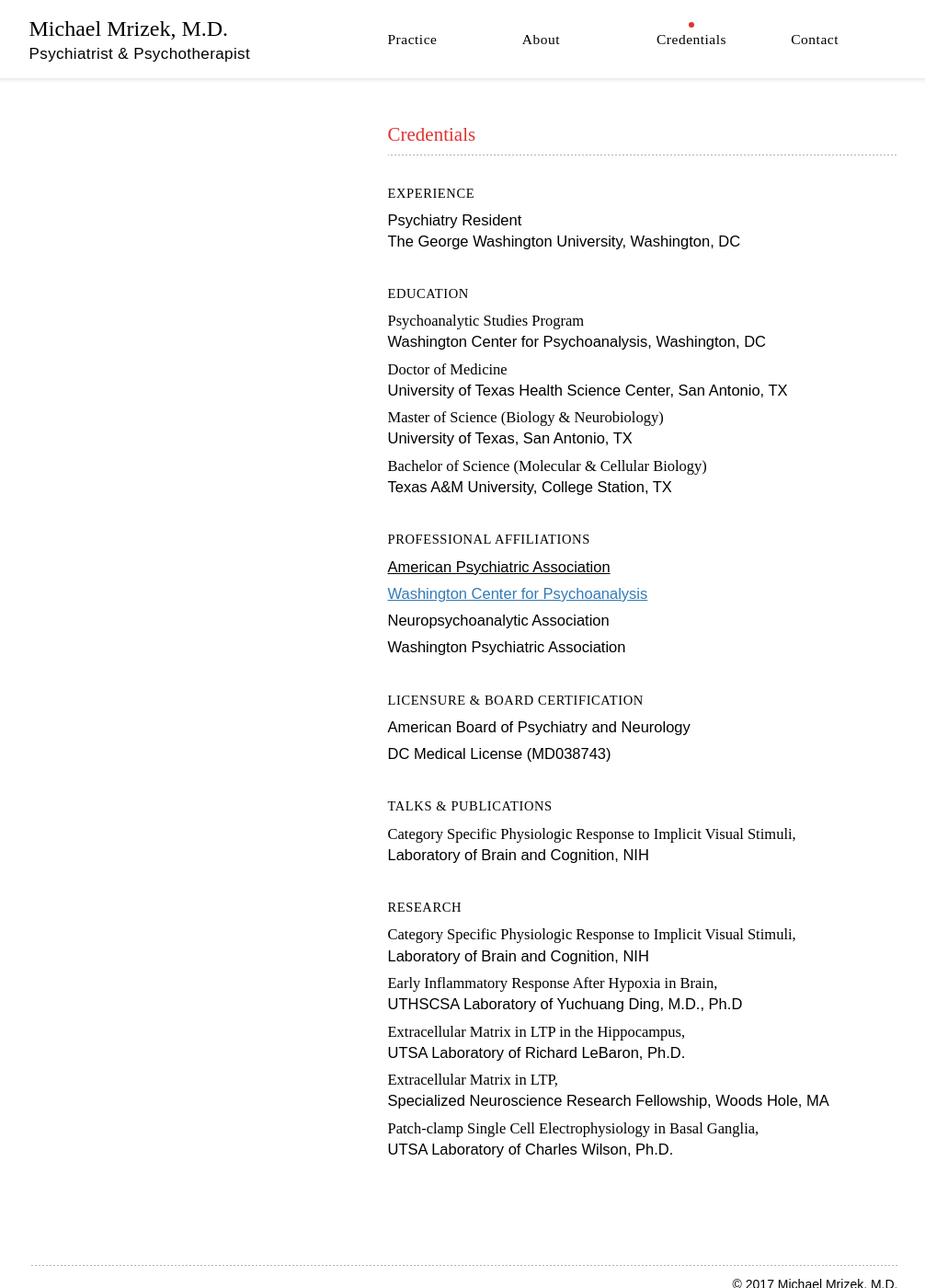
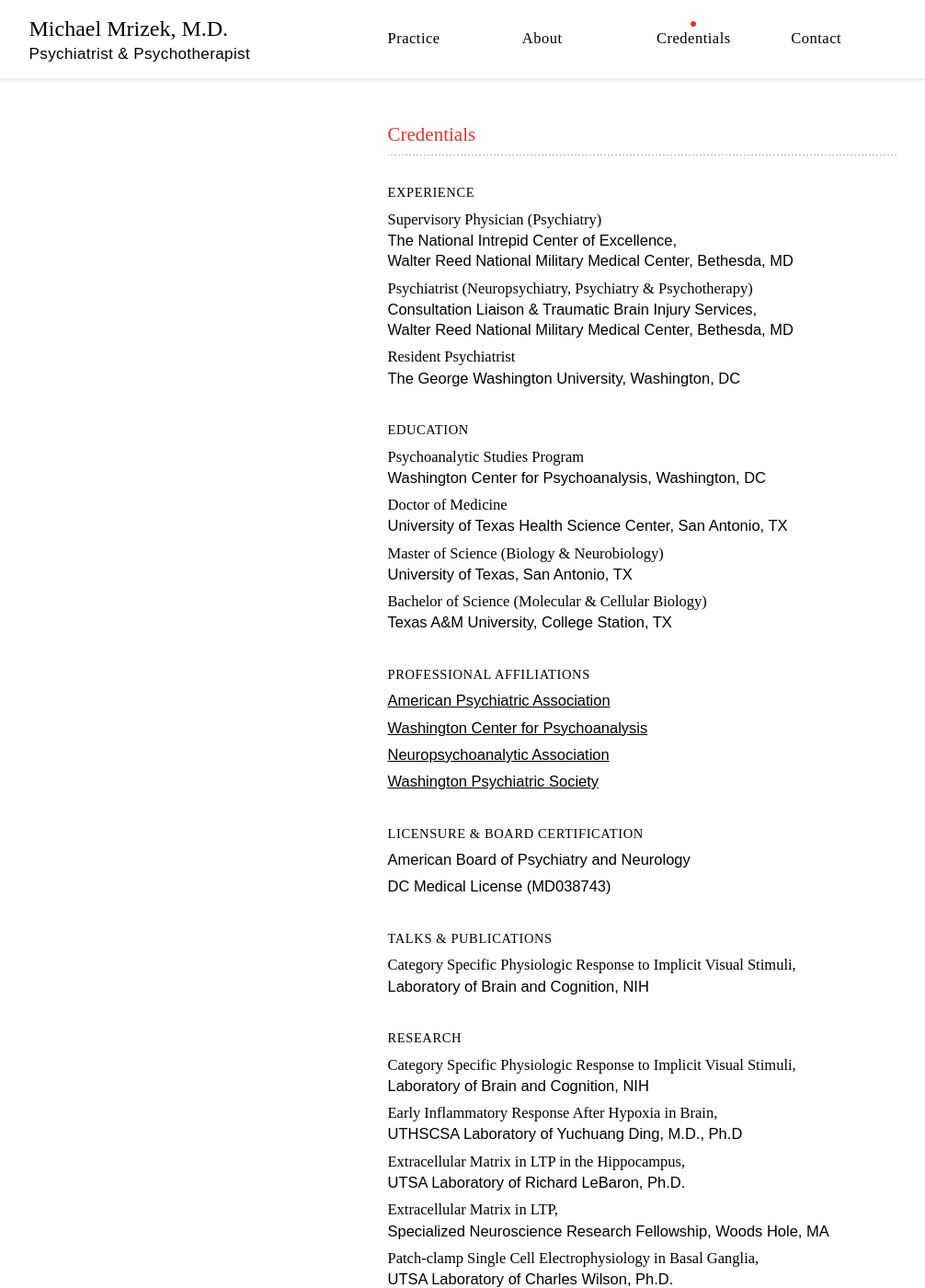
Before and after one commit to carolineportugal/michaelmrizekmd, a Jekyll site: the page built from credentials/index.html, in a window 1280 px wide and 1400 px high. Shown: the whole window at 92% size, without its empty margins (136-1142 px from the left). Built offline with Jekyll 4.4.1, drawn with Linux system fonts in a browser that asks for light colours; nearby versions of some CDN libraries; some web fonts are replaced.

Commit message:
additions to credentials

```diff
--- a/_sass/_typography.scss
+++ b/_sass/_typography.scss
@@ -4,10 +4,6 @@ h3{
   @include begum-bold();
   margin:0;
   font-size:21px;
-}
-
-h4{
-
 }
 
 p{
@@ -18,13 +14,13 @@ p{
 }
 
 ul{
-  @include begum-bold();
-  font-size:16.5px;
-  line-height: 1.35;
   margin-bottom:3.5rem;
 
   li{
+    font-size:16.5px;
+    line-height: 1.35;
     @include caravel-regular();
     margin-top:.7rem;
   }
+
 }
--- a/credentials/index.html
+++ b/credentials/index.html
@@ -18,33 +18,35 @@ title: Credentials
             <div class="divider"></div>
           </div>
           <ul><span class="title-two">Experience</span>
-            <li>Psychiatry Resident<br> The George Washington University, Washington, DC </li>
+            <li><span class="item-italic">Supervisory Physician (Psychiatry)</span><br>The National Intrepid Center of Excellence,<br>Walter Reed National Military Medical Center, Bethesda, MD</li>
+            <li><span class="item-italic">Psychiatrist (Neuropsychiatry, Psychiatry & Psychotherapy)</span><br>Consultation Liaison & Traumatic Brain Injury Services,<br>Walter Reed National Military Medical Center, Bethesda, MD</li>
+            <li><span class="item-italic">Resident Psychiatrist</span><br>The George Washington University, Washington, DC</li>
           </ul>
           <ul><span class="title-two">Education</span>
-            <li><span class="item-bold-italic">Psychoanalytic Studies Program</span><br>Washington Center for Psychoanalysis, Washington, DC</li>
-            <li><span class="item-bold-italic">Doctor of Medicine</span><br>University of Texas Health Science Center, San Antonio, TX</li>
-            <li><span class="item-bold-italic">Master of Science (Biology & Neurobiology)</span><br>University of Texas, San Antonio, TX</li>
-            <li><span class="item-bold-italic">Bachelor of Science (Molecular & Cellular Biology)</span><br>Texas A&M University, College Station, TX</li>
+            <li><span class="item-italic">Psychoanalytic Studies Program</span><br>Washington Center for Psychoanalysis, Washington, DC</li>
+            <li><span class="item-italic">Doctor of Medicine</span><br>University of Texas Health Science Center, San Antonio, TX</li>
+            <li><span class="item-italic">Master of Science (Biology & Neurobiology)</span><br>University of Texas, San Antonio, TX</li>
+            <li><span class="item-italic">Bachelor of Science (Molecular & Cellular Biology)</span><br>Texas A&M University, College Station, TX</li>
           </ul>
           <ul><span class="title-two">Professional Affiliations</span>
-            <li><a href="#">American Psychiatric Association</a></li>
-            <a href=""><li>Washington Center for Psychoanalysis</li></a>
-            <li>Neuropsychoanalytic Association</li>
-            <li>Washington Psychiatric Association</li>
+            <li><a href="https://www.psychiatry.org/" target="_blank">American Psychiatric Association</a></li>
+            <li><a href="http://www.wcpweb.org/" target="_blank">Washington Center for Psychoanalysis</a></li>
+            <li><a href="https://npsa-association.org/" target="_blank">Neuropsychoanalytic Association</a></li>
+            <li><a href="http://www.dcpsych.org/" target="_blank">Washington Psychiatric Society</a></li>
           </ul>
           <ul><span class="title-two">Licensure & Board Certification</span>
             <li><span class="item-bold">American Board of Psychiatry and Neurology</span></li>
             <li class="no-lining"><span class="item-bold">DC Medical License (MD038743)</span></li>
           </ul>
           <ul><span class="title-two">Talks & Publications</span>
-            <li><span class="item-italic">Category Specific Physiologic Response to Implicit Visual Stimuli,</span><br> Laboratory of Brain and Cognition, NIH</li>
+            <li><span class="item-italic">Category Specific Physiologic Response to Implicit Visual Stimuli,</span><br>Laboratory of Brain and Cognition, NIH</li>
           </ul>
           <ul><span class="title-two">Research</span>
-            <li><span class="item-italic">Category Specific Physiologic Response to Implicit Visual Stimuli,</span><br> Laboratory of Brain and Cognition, NIH</li>
-            <li><span class="item-italic">Early Inflammatory Response After Hypoxia in Brain,</span><br> UTHSCSA Laboratory of Yuchuang Ding, M.D., Ph.D</li>
-            <li><span class="item-italic">Extracellular Matrix in LTP in the Hippocampus,</span><br> UTSA Laboratory of Richard LeBaron, Ph.D.</li>
-            <li><span class="item-italic">Extracellular Matrix in LTP,</span><br> Specialized Neuroscience Research Fellowship, Woods Hole, MA</li>
-            <li><span class="item-italic">Patch-clamp Single Cell Electrophysiology in Basal Ganglia,</span><br> UTSA Laboratory of Charles Wilson, Ph.D.</li>
+            <li><span class="item-italic">Category Specific Physiologic Response to Implicit Visual Stimuli,</span><br>Laboratory of Brain and Cognition, NIH</li>
+            <li><span class="item-italic">Early Inflammatory Response After Hypoxia in Brain,</span><br>UTHSCSA Laboratory of Yuchuang Ding, M.D., Ph.D</li>
+            <li><span class="item-italic">Extracellular Matrix in LTP in the Hippocampus,</span><br>UTSA Laboratory of Richard LeBaron, Ph.D.</li>
+            <li><span class="item-italic">Extracellular Matrix in LTP,</span><br>Specialized Neuroscience Research Fellowship, Woods Hole, MA</li>
+            <li><span class="item-italic">Patch-clamp Single Cell Electrophysiology in Basal Ganglia,</span><br>UTSA Laboratory of Charles Wilson, Ph.D.</li>
           </ul>
       </div>
       </div>
--- a/css/main.scss
+++ b/css/main.scss
@@ -89,10 +89,6 @@ section{
     letter-spacing: 0.06rem;
   }
 
-  .item-bold-italic{
-    @include begum-medium-italic();
-  }
-
   .item-italic{
     @include begum-regular-italic();
   }
```
Also changed, not shown: 2 other files.
